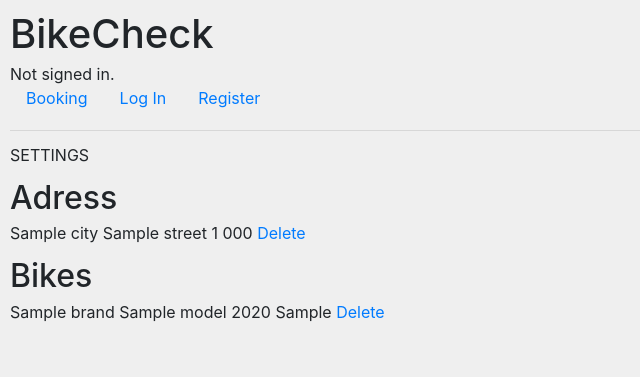
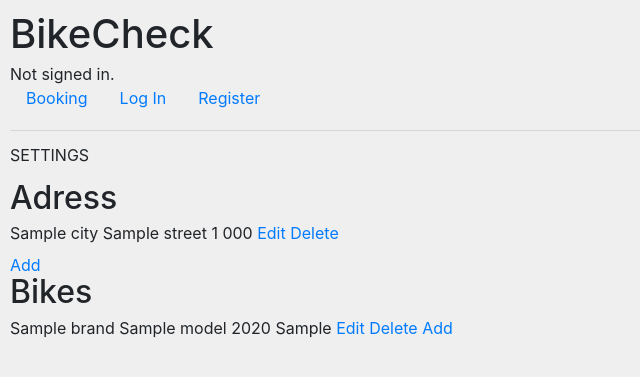
Before and after one commit to Smowling/BikeCheck, a Django app: template booking/templates/booking/user.html in a window 1280 px wide. Shown: the top 377 px of the page, without its empty margins (0-640 px from the left). Run offline with Django 4.2, Linux system fonts and the light colour scheme; the template is opened without the code that fills it: most values are stand-ins (such as "Sample title", 1, 10 or a date in 2020); some libraries are stand-ins or nearby versions.

Commit message:
users.html

```diff
--- a/booking/templates/booking/user.html
+++ b/booking/templates/booking/user.html
@@ -10,15 +10,19 @@
         {{ adres.street }}
         {{ adres.street_number }}
         {{ adres.postcode }}
+        <a href="adressedit/{{ adres.id }}">Edit</a>
         <a href="adressdelete/{{ adres.id }}">Delete</a>
     </p></div>
     {% endfor %}
+    <a href="adressadd">Add</a>
     <h2>Bikes</h2>
     {% for bike in bikes %}
       {{ bike.brand }}
       {{ bike.model }}
       {{ bike.year }}
       {{ bike.sn }}
+        <a href="bikeedit/{{ bike.id }}">Edit</a>
         <a href="bikedelete/{{ bike.id }}">Delete</a>
     {% endfor %}
+    <a href="bikeadd">Add</a>
 {% endblock %}
```
